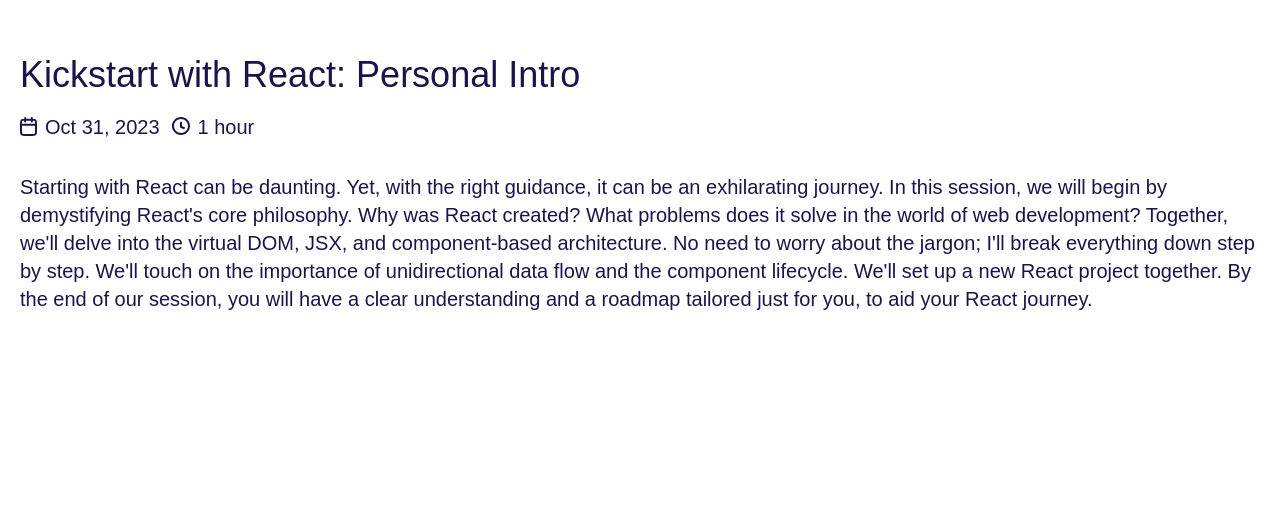
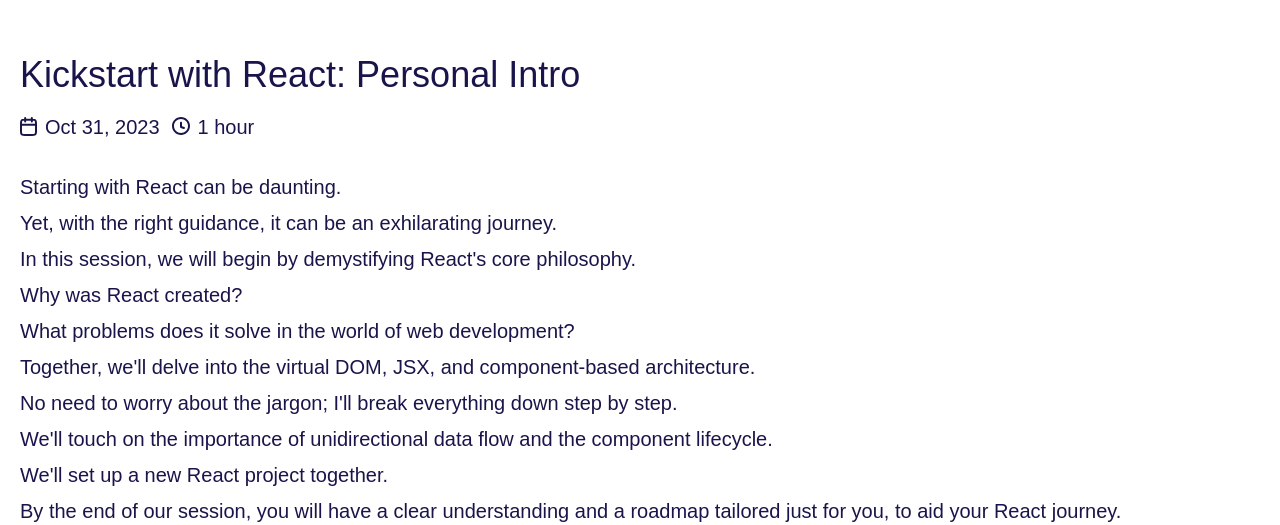
Before and after one commit to kaihenthorniwane/book-meetings, a Next.js app: page /event/event-0 in a window 1280 px wide. Shown: the part 1177-1702 px from the top of the page. Before the commit the page ends 1490 px from the top, so only its background shows below. Built offline with nearby package versions, Linux system fonts and the light colour scheme; a web font is replaced by a local one.

Commit message:
Convert homepage to server component

```diff
--- a/src/app/event/[id]/page.tsx
+++ b/src/app/event/[id]/page.tsx
@@ -2,6 +2,11 @@
 import IconClockSmall from "@/components/icons/IconClockSmall";
 import { type Event, type EventTime } from "@/context/user-sessions-context";
 import { getEventUsingID } from "@/store/dataStore";
+
+type ParagraphObject = {
+  text: string;
+  id: string;
+};
 
 export default async function Page({ params }: { params: { id: string } }) {
   const eventData = getEventUsingID(params.id);
@@ -39,6 +44,22 @@
     differenceInMilliseconds / (1000 * 60 * 60)
   );
 
+  function splitStringByNewlineToObjects(input: string): ParagraphObject[] {
+    const newArray: ParagraphObject[] = input
+      .replace(/\r\n/g, "\n")
+      .split("\n")
+      .map((text, index) => {
+        const salt: string = text.substring(0, 5).replace(/\s/g, "");
+        const id: string = `${index}-${salt}`;
+        return { text, id };
+      });
+    return newArray;
+  }
+
+  const rawDescription: string = parsedData.description;
+  const descriptionArray: ParagraphObject[] =
+    splitStringByNewlineToObjects(rawDescription);
+
   return (
     <>
       <img
@@ -64,7 +85,11 @@
                 </div>
               </div>
             </div>
-            <div>{parsedData.description}</div>
+            <div className="flex flex-col gap-1">
+              {descriptionArray.map((paragraph) => (
+                <p key={paragraph.id}>{paragraph.text}</p>
+              ))}
+            </div>
           </div>
         </div>
       </div>
--- a/src/app/page.tsx
+++ b/src/app/page.tsx
@@ -1,21 +1,11 @@
-"use client";
-
 import { useEffect, useState } from "react";
 import { Event } from "@/context/user-sessions-context";
 import Link from "next/link";
 import DefaultLayout from "@/components/layouts/DefaultLayout";
+import { getEvents } from "@/store/dataStore";
 
 export default function Home() {
-  const [events, setEvents] = useState<Event[]>([]);
-
-  useEffect(() => {
-    async function fetchData() {
-      const data = await fetch("/api/get-events");
-      const parsedData = await data.json();
-      setEvents(parsedData);
-    }
-    fetchData();
-  }, []);
+  const events: Event[] = getEvents();
 
   return (
     <DefaultLayout>
--- /dev/null
+++ b/src/components/icons/IconBackArrow.tsx
@@ -0,0 +1,25 @@
+export default function IconBackArrow(color: string = "var(--Brand-Black)") {
+  return (
+    <svg
+      width="26"
+      height="22"
+      viewBox="0 0 26 22"
+      fill="none"
+      stroke={color}
+      xmlns="http://www.w3.org/2000/svg"
+    >
+      <path
+        d="M11 1L1 11L11 21"
+        strokeWidth="2"
+        strokeLinecap="round"
+        strokeLinejoin="round"
+      />
+      <path
+        d="M1 11H25"
+        strokeWidth="2"
+        strokeLinecap="round"
+        strokeLinejoin="round"
+      />
+    </svg>
+  );
+}
--- a/src/components/icons/IconCalendarSmall.tsx
+++ b/src/components/icons/IconCalendarSmall.tsx
@@ -1,11 +1,15 @@
-export default function IconCalendarSmall() {
+export default function IconCalendarSmall({
+  color = "var(--Brand-Black)",
+}: {
+  color?: string;
+}) {
   return (
     <svg
       width="17"
       height="19"
       viewBox="0 0 17 19"
       fill="none"
-      stroke="var(--Brand-Black)"
+      stroke={color}
       xmlns="http://www.w3.org/2000/svg"
     >
       <path
--- a/src/components/icons/IconClockSmall.tsx
+++ b/src/components/icons/IconClockSmall.tsx
@@ -1,10 +1,14 @@
-export default function IconClockSmall() {
+export default function IconClockSmall({
+  color = "var(--Brand-Black)",
+}: {
+  color?: string;
+}) {
   return (
     <svg
       width="18"
       height="18"
       viewBox="0 0 18 18"
-      fill="var(--Brand-Black)"
+      fill={color}
       xmlns="http://www.w3.org/2000/svg"
     >
       <path d="M11.6838 11.9487C12.2077 12.1233 12.774 11.8402 12.9487 11.3162C13.1233 10.7923 12.8402 10.226 12.3162 10.0513L11.6838 11.9487ZM9 10H8C8 10.4304 8.27543 10.8126 8.68377 10.9487L9 10ZM10 5.81855C10 5.26627 9.55229 4.81855 9 4.81855C8.44772 4.81855 8 5.26627 8 5.81855H10ZM12.3162 10.0513L9.31623 9.05132L8.68377 10.9487L11.6838 11.9487L12.3162 10.0513ZM10 10V5.81855H8V10H10ZM16 9C16 12.866 12.866 16 9 16V18C13.9706 18 18 13.9706 18 9H16ZM9 16C5.13401 16 2 12.866 2 9H0C0 13.9706 4.02944 18 9 18V16ZM2 9C2 5.13401 5.13401 2 9 2V0C4.02944 0 0 4.02944 0 9H2ZM9 2C12.866 2 16 5.13401 16 9H18C18 4.02944 13.9706 0 9 0V2Z" />
```
